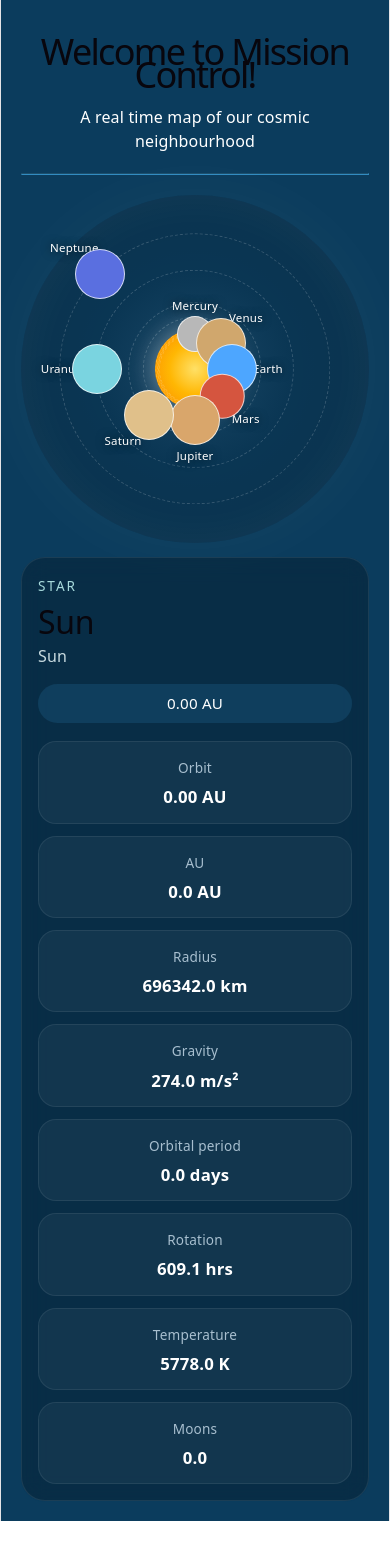
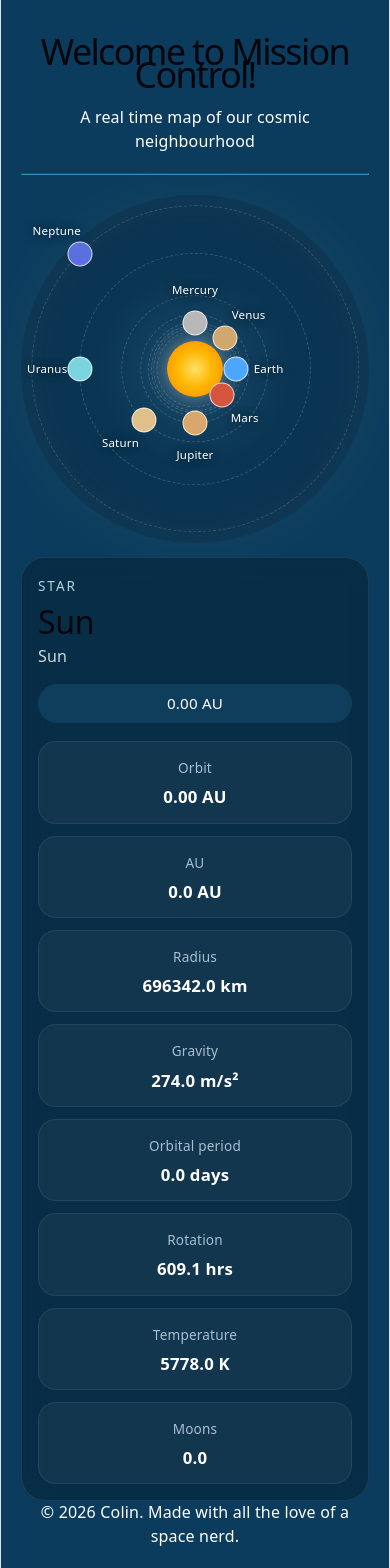
Before and after one commit to 007snoop/mission-control, a React (Vite) app: page / in a window 390 px wide. Before the commit the page ends 1521 px from the top, so only its background shows below. Built offline with nearby package versions, Linux system fonts and the light colour scheme.

Commit message:
fix more mobile view port issues reworked size so planets are spaced out more added footer note added scroll for moon list removed scrollbar for moon list cause it wouldnt fit properly

```diff
--- a/src/App.css
+++ b/src/App.css
@@ -25,8 +25,8 @@
   position: absolute;
   left: 50%;
   top: 50%;
-  width: 68px;
-  height: 68px;
+  width: clamp(56px, 12%, 84px);
+  height: clamp(56px, 12%, 84px);
   border: none;
   border-radius: 50%;
   background: radial-gradient(circle, #ffe066 0%, #ffb703 45%, #fb8500 100%);
@@ -37,7 +37,6 @@
 
 .sun.selected,
 .planet-dot.selected {
-  transform: translate(-50%, -50%) scale(1.18);
   box-shadow: 0 0 24px rgba(255, 255, 255, 0.45);
 }
 
@@ -151,6 +150,8 @@
   border-radius: 18px;
   background: rgba(255, 255, 255, 0.06);
   border: 1px solid rgba(255, 255, 255, 0.08);
+  max-height: min(36vh, 300px);
+  overflow-y: auto;
 }
 
 .moon-list h3 {
@@ -163,6 +164,21 @@
   list-style: none;
   display: grid;
   gap: 8px;
+}
+
+.moon-list::-webkit-scrollbar {
+  width: 10px;
+}
+
+.moon-list::-webkit-scrollbar-thumb {
+  background: rgba(255, 255, 255, 0.16);
+  border-radius: 999px;
+  display: none;
+}
+
+.moon-list::-webkit-scrollbar-track {
+  background: rgba(255, 255, 255, 0.04);
+  display: none;
 }
 
 .moon-list li {
--- a/src/App.jsx
+++ b/src/App.jsx
@@ -2,6 +2,7 @@ import "./App.css";
 import SolarSystem from "./planets/SolarSystem";
 import { useState, useEffect } from "react";
 import { fetchSpaceData } from "./planets/planetData";
+import Footer from "./assets/Footer";
 
 function App() {
   const greeting = "Welcome to Mission Control!";
@@ -38,6 +39,9 @@ function App() {
       ) : (
         <SolarSystem planets={planets} />
       )}
+
+      <Footer />
+
     </div>
   );
 }
--- /dev/null
+++ b/src/assets/Footer.jsx
@@ -0,0 +1,9 @@
+function footer() {
+  return (
+    <footer className="App-footer">
+      <p>&copy; {new Date().getFullYear()} Colin. Made with all the love of a space nerd.</p>
+    </footer>
+  );
+}
+
+export default footer;
--- a/src/planets/SolarSystem.jsx
+++ b/src/planets/SolarSystem.jsx
@@ -41,8 +41,8 @@ function SolarSystem({ planets }) {
   const maxDistance = Math.max(...sortedPlanets.map((planet) => planet.distanceAU ?? 0), 1);
   const sceneSize = 620;
   const center = sceneSize / 2;
-  const orbitBase = 60;
-  const orbitMax = 240;
+  const orbitBase = 55;
+  const orbitMax = 290;
   const planetColors = {
     Mercury: '#b8b8b8',
     Venus: '#d0a76d',
@@ -67,18 +67,21 @@ function SolarSystem({ planets }) {
             onClick={() => setSelectedId(sunBody.id)}
           />
           {sortedPlanets.map((planet, index) => {
-            const orbitRadius = orbitBase + ((planet.distanceAU ?? 0) / maxDistance) * (orbitMax - orbitBase);
+            const innerOrbitOffsets = [24, 16, 10];
+            const extraSpacing = innerOrbitOffsets[index] ?? 0;
+            const orbitRadius = orbitBase + ((planet.distanceAU ?? 0) / maxDistance) * (orbitMax - orbitBase) + extraSpacing;
             const angle = (index / sortedPlanets.length) * Math.PI * 2 - Math.PI / 2;
             const x = center + orbitRadius * Math.cos(angle);
             const y = center + orbitRadius * Math.sin(angle);
             const xPercent = (x / sceneSize) * 100;
             const yPercent = (y / sceneSize) * 100;
             const orbitPercent = (orbitRadius * 2 / sceneSize) * 100;
-            const planetSize = Math.max(16, Math.min(50, 14 + ((planet.meanRadiusKm ?? 2000) / 2000) * 18));
+            const planetSizePct = Math.max(2.2, Math.min(7.2, 3.6 + ((planet.meanRadiusKm ?? 2000) / 2000) * 3.2));
+            const labelOffsetPct = planetSizePct + 2.2;
             const isSelected = planet.id === selectedId;
             const planetColor = planetColors[planet.englishName] ?? '#999';
-            const labelOffsetXPercent = (Math.cos(angle) * (planetSize + 14) / sceneSize) * 100;
-            const labelOffsetYPercent = (Math.sin(angle) * (planetSize + 14) / sceneSize) * 100;
+            const labelOffsetXPercent = Math.cos(angle) * labelOffsetPct;
+            const labelOffsetYPercent = Math.sin(angle) * labelOffsetPct;
 
             return (
               <div key={planet.id}>
@@ -91,8 +94,8 @@ function SolarSystem({ planets }) {
                   type="button"
                   className={`planet-dot${isSelected ? ' selected' : ''}`}
                   style={{
-                    width: planetSize,
-                    height: planetSize,
+                    width: `${planetSizePct}%`,
+                    height: `${planetSizePct}%`,
                     backgroundColor: planetColor,
                     left: `${xPercent}%`,
                     top: `${yPercent}%`,
```
Also changed, not shown: 4 other files (tests, documents, lock files or other folders).
